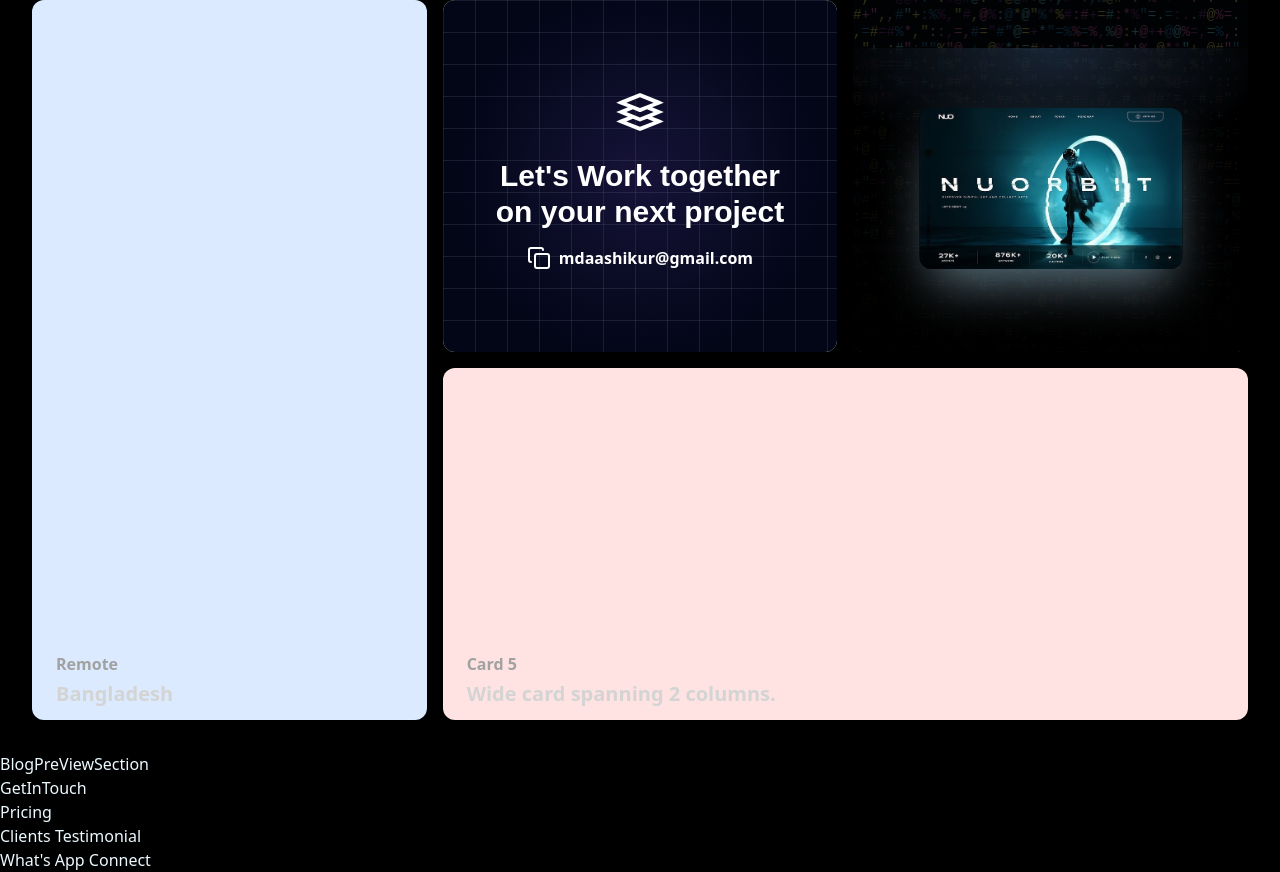
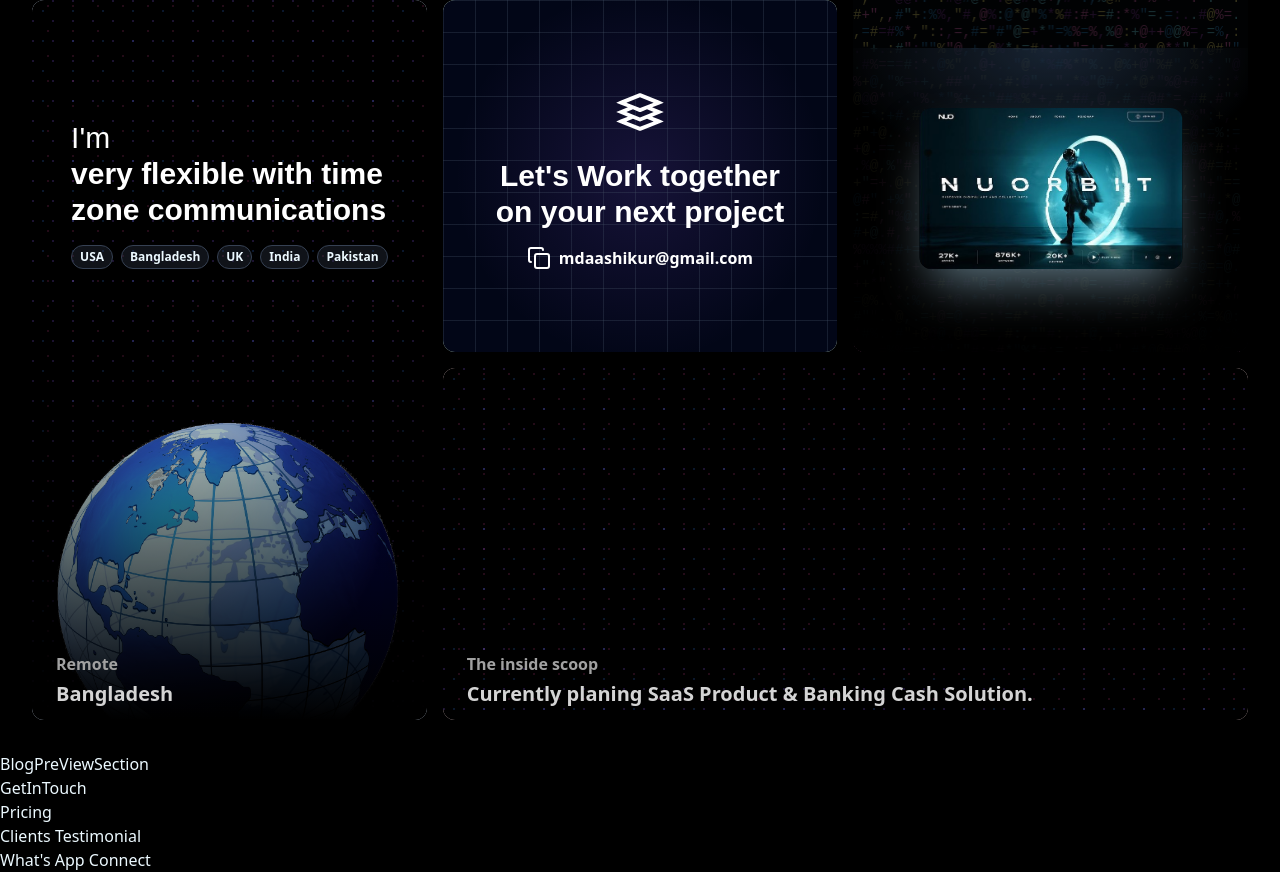
Before and after one commit to aashikur/AshikDevX, a React (Vite) app in the folder AshikDevX-Client/: page / in a window 1280 px wide. Shown: the part 4520-5392 px from the top of the page. Built offline with nearby package versions, Linux system fonts and the light colour scheme; no server answers.

Commit message:
About Grid Done

```diff
--- a/AshikDevX-Client/src/pages/frontend/Home/sections/AboutGrid.jsx
+++ b/AshikDevX-Client/src/pages/frontend/Home/sections/AboutGrid.jsx
@@ -3,7 +3,8 @@
 import AboutMarque from "@/components/frontend/About/AboutMarque";
 import { MoveRight } from "lucide-react";
 import React from "react";
-import Global from "../../About/sections/WorkTogether";
+import WorkTogether from "../../About/sections/WorkTogether";
+import Global from "./Global";
 
 // Simple icon placeholder
 const BoxIcon = (props) => (
@@ -84,7 +85,7 @@ export default function BentoGridCom() {
           />
           <img className="w-40 group-hover:-translate-y-15 transition-all duration-300 z-10 bg-white/10 border border-white/15 p-1.5  rounded-full "
 
-          src="public/assets/images/hero3.jpg" alt="" />
+            src="public/assets/images/hero3.jpg" alt="" />
         </div>
       </div>,
     },
@@ -95,7 +96,7 @@ export default function BentoGridCom() {
       href: "#",
       className: "row-span-2 md:row-span-2", // Large screens: spans 2 rows
       background: <div className="absolute inset-0" >
-        <AboutMarque/>
+        <AboutMarque />
       </div>,
     },
     {
@@ -105,7 +106,9 @@ export default function BentoGridCom() {
       cta: "Connect Now",
       href: "#",
       className: "row-span-2 md:row-span-2", // Large screens: spans 2 rows
-      background: <div className="absolute inset-0 bg-blue-100" />,
+      background: <div className="absolute inset-0 bg-blue-100" >
+        <Global />
+      </div>,
     },
     {
       name: "",
@@ -115,17 +118,32 @@ export default function BentoGridCom() {
       href: "#",
       className: "",
       background: <div className="absolute inset-0 bg-green-100" >
-        <Global/>
+        <WorkTogether />
       </div>,
     },
     {
-      name: "Card 5",
-      description: "Wide card spanning 2 columns.",
+      name: "The inside scoop",
+      description: "Currently planing SaaS Product & Banking Cash Solution.",
       Icon: BoxIcon,
-      cta: "Start",
+      cta: "View Recent Work",
       href: "#",
       className: "md:col-span-2",
-      background: <div className="absolute inset-0 bg-red-100" />,
+      background: <div className="absolute inset-0 bg-red-100" >
+
+        <div
+          className="absolute inset-0 z-0"
+          style={{
+            background: "#000000",
+            backgroundImage: `
+        radial-gradient(circle at 1px 1px, rgba(139, 92, 246, 0.2) 1px, transparent 0),
+        radial-gradient(circle at 1px 1px, rgba(59, 130, 246, 0.18) 1px, transparent 0),
+        radial-gradient(circle at 1px 1px, rgba(236, 72, 153, 0.15) 1px, transparent 0)
+      `,
+            backgroundSize: "20px 20px, 30px 30px, 25px 25px",
+            backgroundPosition: "0 0, 10px 10px, 15px 5px",
+          }}
+        />
+      </div>,
     },
   ];
 
--- /dev/null
+++ b/AshikDevX-Client/src/pages/frontend/Home/sections/Global.jsx
@@ -0,0 +1,51 @@
+import MyBadge from '@/components/ui/MyBadge';
+import React from 'react';
+
+const Global = () => {
+    return (
+        <div className='z-10 top-0 relative h-full left-0 group'>
+            <div
+                className="absolute inset-0 z-0"
+                style={{
+                    background: "#000000",
+                    backgroundImage: `
+        radial-gradient(circle at 1px 1px, rgba(139, 92, 246, 0.2) 1px, transparent 0),
+        radial-gradient(circle at 1px 1px, rgba(59, 130, 246, 0.18) 1px, transparent 0),
+        radial-gradient(circle at 1px 1px, rgba(236, 72, 153, 0.15) 1px, transparent 0)
+      `,
+                    backgroundSize: "20px 20px, 30px 30px, 25px 25px",
+                    backgroundPosition: "0 0, 10px 10px, 15px 5px",
+                }}
+            />
+            <img className='absolute -bottom-20 w-full
+
+            transition-all duration-500 ease-in-out
+            group-hover:translate-y-10
+            ' src="/assets/images/global-1.png" alt="" />
+
+            <div className='bottom-0
+            bg-gradient-to-t from-[#000000] to-transparent
+            w-full h-[400px] absolute z-20'></div>
+
+        <div className="absolute inset-0">
+                    <div className='flex items-center justify-center w-full h-full text-white' >
+                        <div className='z-10 absolute py-30 flex flex-col font-semibold top-0 justify-center gap-4 text-center'>
+
+                            <h1 className='outfit-main text-3xl text-left'><span className='font-light'>I'm </span><br /> very flexible with time <br /> zone communications</h1>
+
+                            <div className='flex items-center justify-center gap-2 cursor-pointer'>
+                               <MyBadge text="USA"/>
+                               <MyBadge text="Bangladesh"/>
+                               <MyBadge text="UK"/>
+                               <MyBadge text="India"/>
+                               <MyBadge text="Pakistan"/>
+                            </div>
+                        </div>
+
+                    </div>
+        </div>
+        </div>
+    );
+};
+
+export default Global;
```
